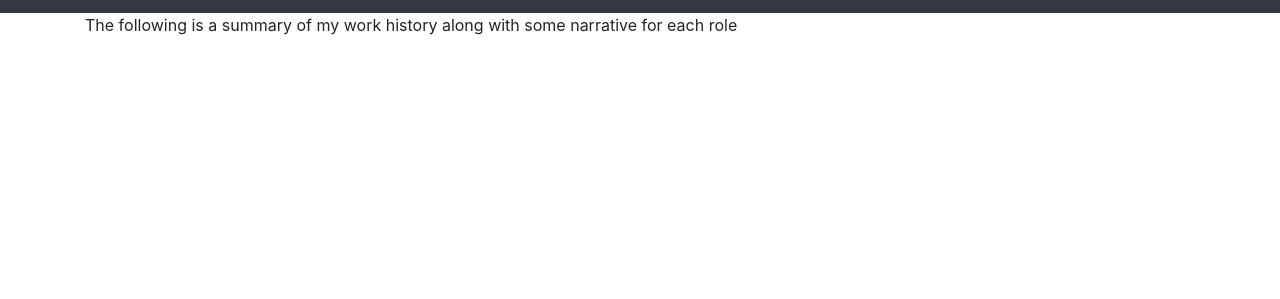
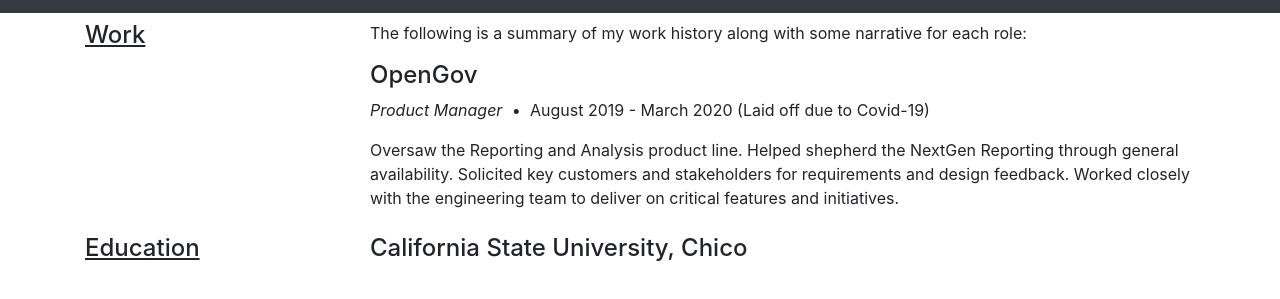
Before and after one commit to HeyImMatt/portfolio, a plain HTML site: page resume.html in a window 1280 px wide. Shown: the part 59-358 px from the top of the page. Drawn offline with nearby package versions, Linux system fonts and the light colour scheme.

Commit message:
Add layout and styling to resume page and add first work experience item

```diff
--- a/css/styles.css
+++ b/css/styles.css
@@ -23,3 +23,12 @@
   float: right;
   width: 40%;
 }
+
+.resume-header {
+  margin: 10px auto;
+  padding: 0px 10px;
+}
+
+.resume-dot {
+  margin: 0px 10px;
+}
--- a/resume.html
+++ b/resume.html
@@ -20,7 +20,27 @@
     </div>]
   </nav>
   <div class="container">
-    <span>The following is a summary of my work history along with some narrative for each role</span>
+    <div class="row">
+      <div class="col-3 mt-2">
+        <h4><u>Work</u></h4>
+      </div>
+      <div class="col-9 mt-2">
+        <p>The following is a summary of my work history along with some narrative for each role:</p>
+        <h4>OpenGov</h4>
+        <p><em>Product Manager</em><span class="resume-dot"><strong>&bull;</strong></span>August 2019 - March 2020 (Laid
+          off due to Covid-19)</p>
+        <p>Oversaw the Reporting and Analysis product line. Helped shepherd the NextGen Reporting through general
+          availability. Solicited key customers and stakeholders for requirements and design feedback. Worked closely
+          with the engineering team to deliver on critical features and initiatives.</p>
+      </div>
+    </div>
+    <div class="row">
+      <div class="col-3 mt-2">
+        <h4><u>Education</u></h4>
+      </div>
+      <div class="col-9 mt-2">
+        <h4>California State University, Chico</h4>
+      </div>
     </div>
 
     <!-- jQuery CDN -->
```
Lines whose indentation alone changed are shown as unchanged.
